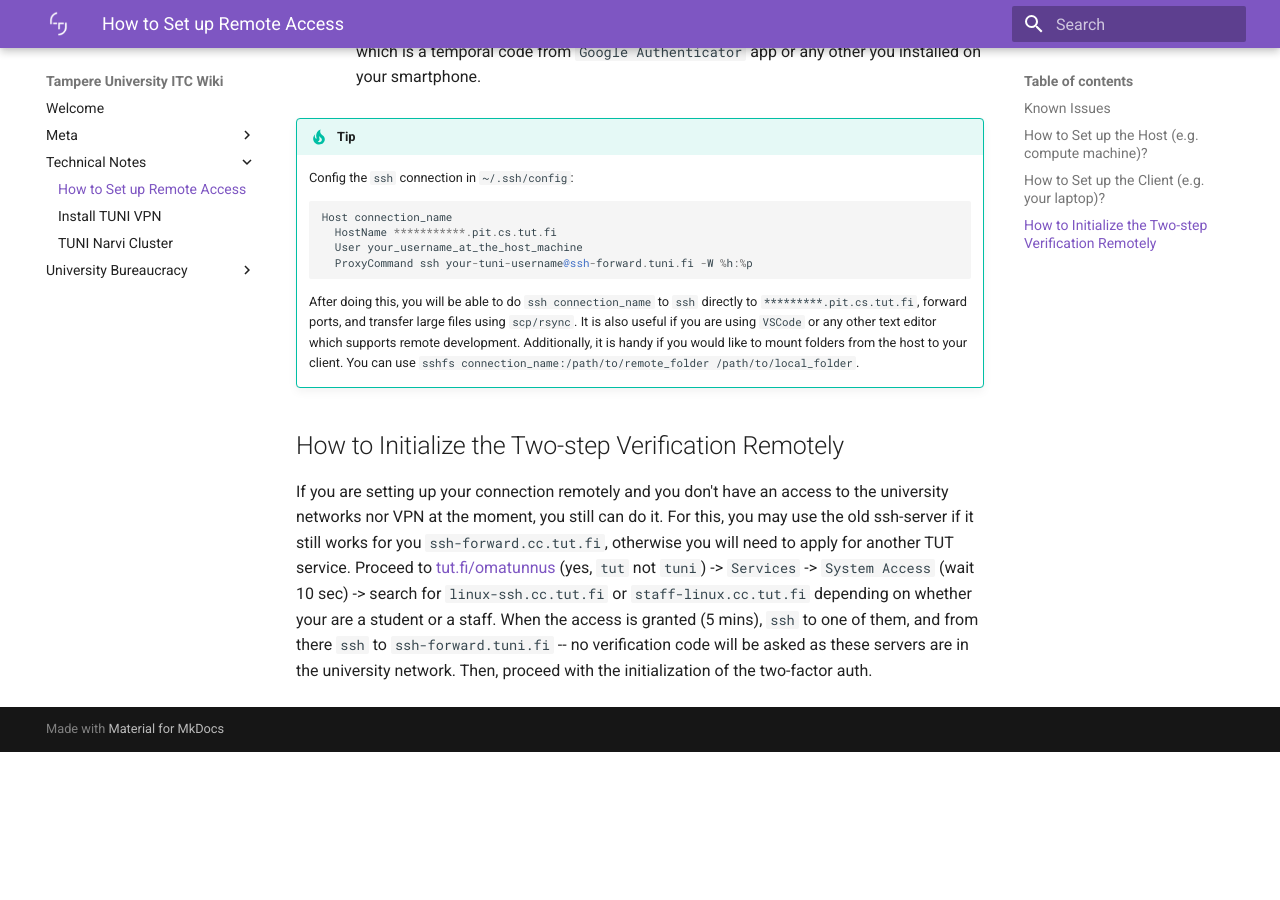
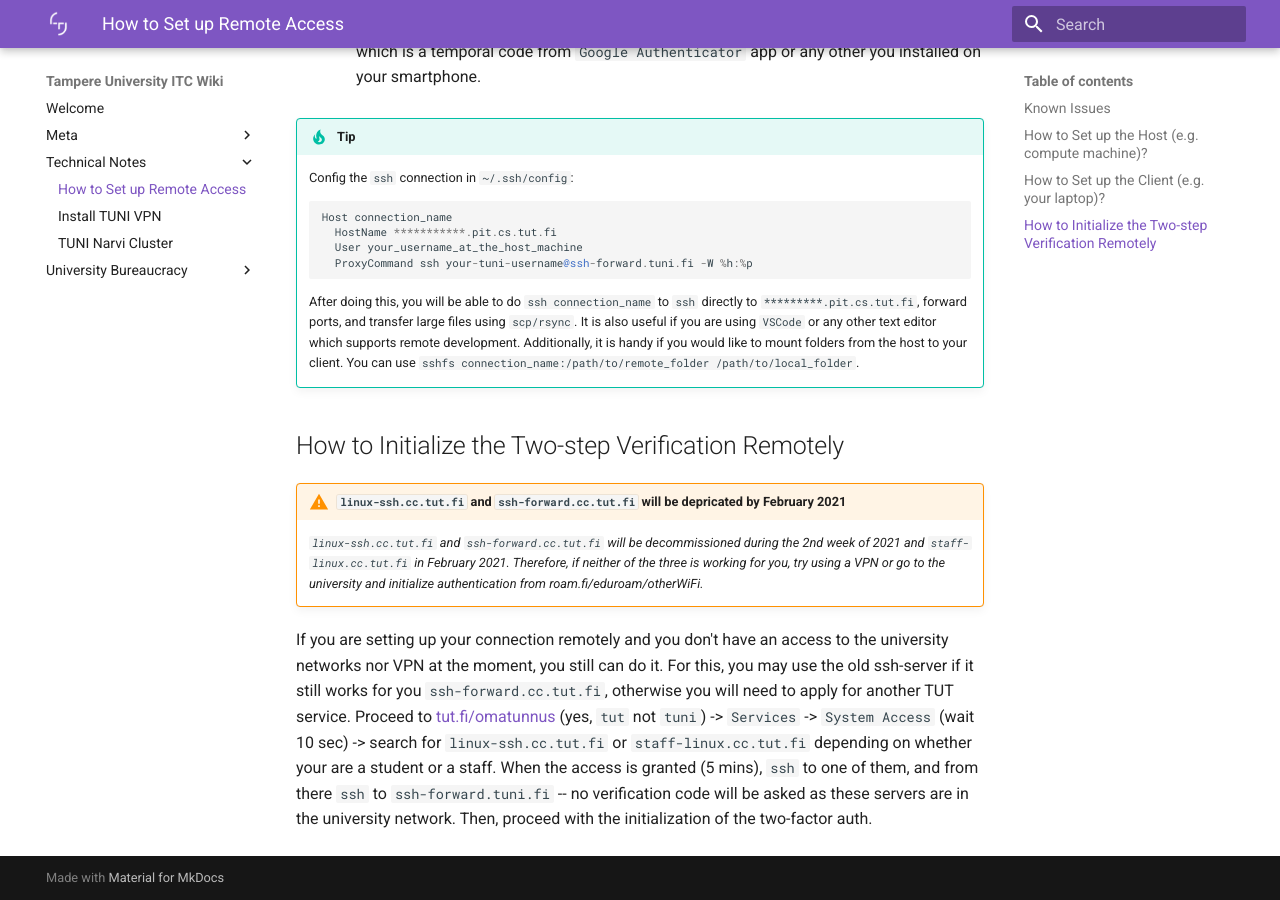
Before and after one commit to TUNI-ITC/wiki, an MkDocs documentation site: the page built from docs/Technical-Notes/how-to-set-up-remote-access.md, in a window 1280 px wide and 900 px high, scrolled down 2463 px. Built offline with MkDocs 1.6.1 and Material for MkDocs 9.7.7, drawn with Linux system fonts in a browser that asks for light colours; before the commit the page ends 3215 px from its top, so only the background shows below that.

Commit message:
remote access: depric. warn + possible solutions

```diff
--- a/docs/Technical-Notes/how-to-set-up-remote-access.md
+++ b/docs/Technical-Notes/how-to-set-up-remote-access.md
@@ -54,4 +54,8 @@
 
 
 ## How to Initialize the Two-step Verification Remotely
+
+!!! warning "`linux-ssh.cc.tut.fi` and `ssh-forward.cc.tut.fi` will be depricated by February 2021"
+    *`linux-ssh.cc.tut.fi` and `ssh-forward.cc.tut.fi` will be decommissioned during the 2nd week of 2021 and `staff-linux.cc.tut.fi` in February 2021. Therefore, if neither of the three is working for you, try using a VPN or go to the university and initialize authentication from roam.fi/eduroam/otherWiFi.*
+
 If you are setting up your connection remotely and you don't have an access to the university networks nor VPN at the moment, you still can do it. For this, you may use the old ssh-server if it still works for you `ssh-forward.cc.tut.fi`, otherwise you will need to apply for another TUT service. Proceed to [tut.fi/omatunnus](https://www.tut.fi/omatunnus) (yes, `tut` not `tuni`) -> `Services` -> `System Access` (wait 10 sec) -> search for `linux-ssh.cc.tut.fi` or `staff-linux.cc.tut.fi` depending on whether your are a student or a staff. When the access is granted (5 mins), `ssh` to one of them, and from there `ssh` to `ssh-forward.tuni.fi` -- no verification code will be asked as these servers are in the university network. Then, proceed with the initialization of the two-factor auth.
```
